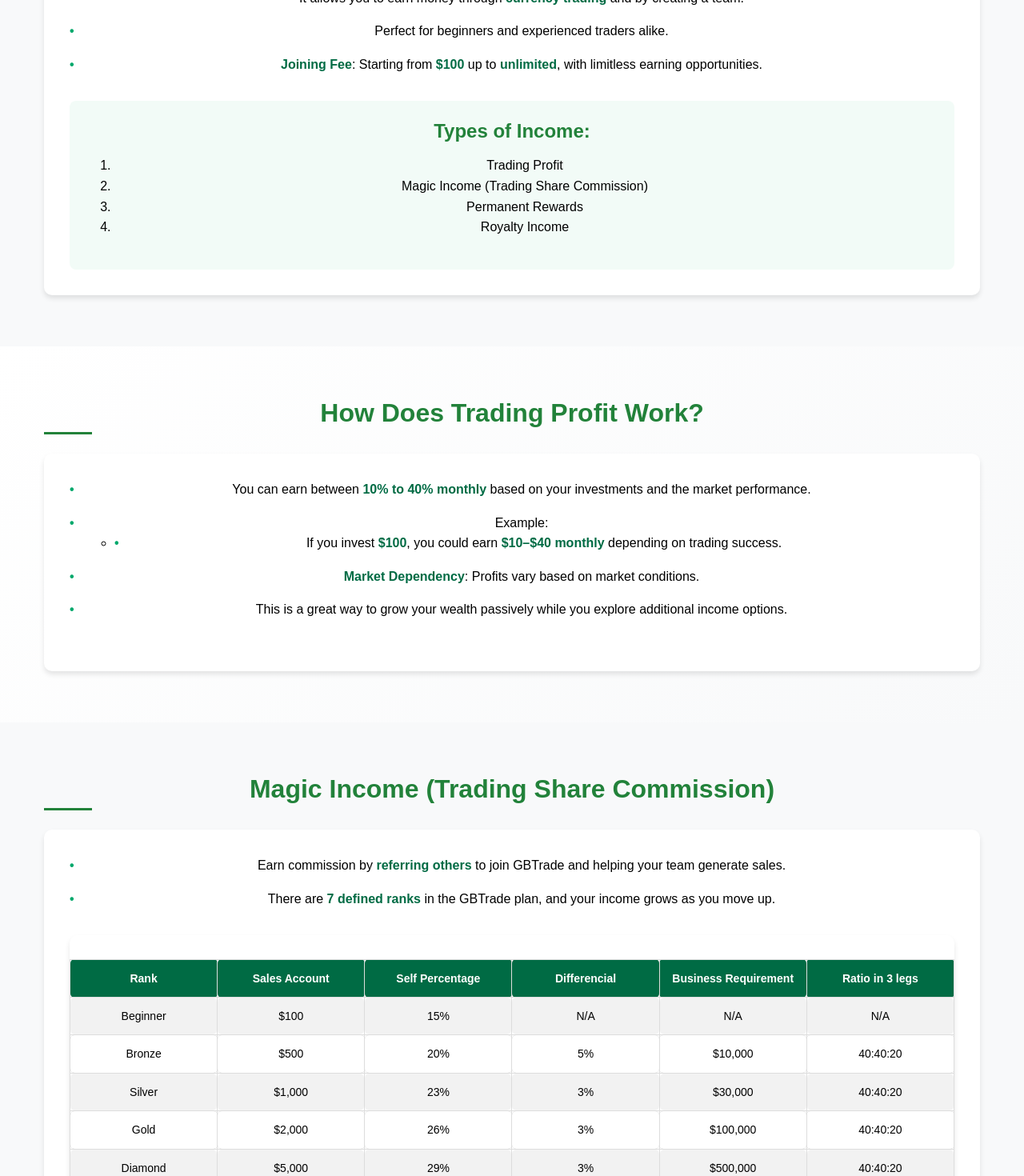
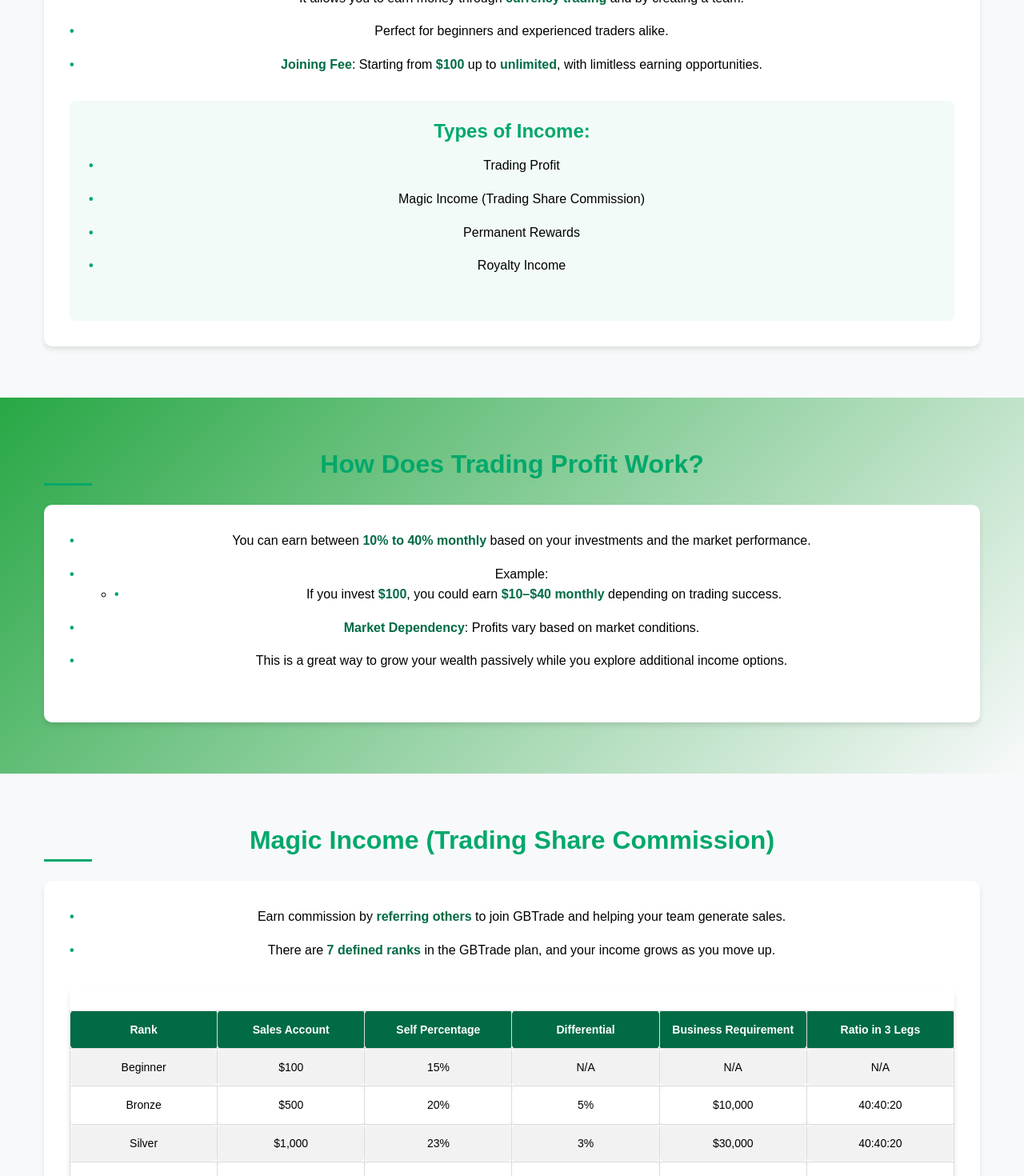
Before and after one commit to DecroXX69/GBFX, a React (Create React App) app in the folder client/: page /market in a window 1280 px wide. Shown: the part 700-2170 px from the top of the page at 80% size. Built offline with nearby package versions, Linux system fonts and the light colour scheme.

Commit message:
pamm program css

```diff
--- a/client/src/components/GreenBull.css
+++ b/client/src/components/GreenBull.css
@@ -1,4 +1,5 @@
 /* GreenBull.css */
+
 /* Root Variables */
 :root {
   --primary-green: #00A86B;
@@ -10,6 +11,9 @@
   --border-gray: #dee2e6;
   --warning-bg: #fff3cd;
   --warning-text: #856404;
+  --dark-gray: #6c757d;
+  --accent-gray: #e9ecef;
+  --highlight-color: #28a745; /* A deeper green to contrast with lighter sections */
 }
 
 /* Base Styles */
@@ -30,6 +34,10 @@
   background-color: var(--light-gray);
 }
 
+.section:nth-child(odd) {
+  background-color: var(--accent-gray);
+}
+
 .container {
   max-width: 1200px;
   margin: 0 auto;
@@ -38,7 +46,7 @@
 
 /* Typography */
 .main-title {
-    color: var(--theme-color);
+  color: var(--primary-green);
   font-size: 2.5rem;
   text-align: center;
   margin-bottom: 2rem;
@@ -48,7 +56,7 @@
 }
 
 h2 {
-    color: var(--theme-color);
+  color: var(--primary-green);
   font-size: 2rem;
   margin-bottom: 1.5rem;
   font-weight: 600;
@@ -63,11 +71,11 @@
   left: 0;
   width: 60px;
   height: 3px;
-    background-color: var(--theme-color);
+  background-color: var(--primary-green);
 }
 
 h3 {
-    color: var(--theme-color);
+  color: var(--primary-green);
   font-size: 1.5rem;
   margin-bottom: 1rem;
   font-weight: 600;
@@ -91,30 +99,13 @@
   position: relative;
 }
 
+/* Remove numbering from lists */
 .feature-list li::before {
   content: "•";
   color: var(--primary-green);
   position: absolute;
   left: 0;
   font-weight: bold;
-  }
-
-  ol.feature-list {
-    counter-reset: item;
-    padding-left: 1rem;
-  }
-
-  ol.feature-list li {
-    counter-increment: item;
-    padding-left: 2rem;
-  }
-
-  ol.feature-list li::before {
-    content: counter(item) ".";
-    color: var(--primary-green);
-    font-weight: bold;
-    position: absolute;
-    left: 0;
 }
 
 /* Tables */
@@ -198,7 +189,7 @@
 
 /* Custom Section Styles */
 .trading-section {
-    background: linear-gradient(135deg, var(--white) 0%, var(--light-gray) 100%);
+  background: linear-gradient(135deg, var(--highlight-color) 0%, var(--light-gray) 100%);
 }
 
 .magic-income-section .table th {
@@ -374,12 +365,12 @@
 
 /* Focus States */
 :focus {
-    outline: 3px solid var(--theme-color);
+  outline: 3px solid var(--primary-green);
   outline-offset: 2px;
 }
 
 /* Selection Style */
 ::selection {
-    background-color: var(--theme-color);
+  background-color: var(--primary-green);
   color: var(--white);
 }
--- a/client/src/components/GreenBullreferal.jsx
+++ b/client/src/components/GreenBullreferal.jsx
@@ -1,7 +1,14 @@
-import React from 'react';
+import React, { useEffect } from 'react';
 import './GreenBull.css';
-import { Container, Row, Col, Form, Button } from 'react-bootstrap';
+import { Container, Row, Col, Table } from 'react-bootstrap';
+import AOS from 'aos';
+import 'aos/dist/aos.css';
+
 const GreenBullPage = () => {
+  useEffect(() => {
+    AOS.init({ duration: 1000 });
+  }, []);
+
   const ranks = [
     {
       rank: 'Beginner',
@@ -71,7 +78,6 @@ const GreenBullPage = () => {
   return (
     <div className="gb-container">
       <div className="mini-hero">
-
         <Container>
           <div className="breadcrumb-wrapper fade-in">
             <span className="home-link">Home</span>
@@ -83,7 +89,7 @@ const GreenBullPage = () => {
       </div>
 
       {/* Introduction Section */}
-      <section className="section intro-section">
+      <section className="section intro-section" data-aos="fade-up">
         <div className="container">
           <h1 className="main-title">Introduction to Green Bull <span>(GBTrade)</span></h1>
           <div className="intro-content">
@@ -97,19 +103,19 @@ const GreenBullPage = () => {
 
             <div className="income-types">
               <h3>Types of Income:</h3>
-              <ol>
+              <ul className="feature-list">
                 <li>Trading Profit</li>
                 <li>Magic Income (Trading Share Commission)</li>
                 <li>Permanent Rewards</li>
                 <li>Royalty Income</li>
-              </ol>
+              </ul>
             </div>
           </div>
         </div>
       </section>
 
       {/* Trading Profit Section */}
-      <section className="section trading-section">
+      <section className="section trading-section" data-aos="fade-up">
         <div className="container">
           <h2>How Does Trading Profit Work?</h2>
           <div className="trading-content">
@@ -128,7 +134,7 @@ const GreenBullPage = () => {
       </section>
 
       {/* Magic Income Section */}
-      <section className="section magic-income-section">
+      <section className="section magic-income-section" data-aos="fade-up">
         <div className="container">
           <h2>Magic Income (Trading Share Commission)</h2>
           <div className="commission-content">
@@ -138,15 +144,15 @@ const GreenBullPage = () => {
             </ul>
 
             <div className="table-responsive">
-              <table className="table table-striped">
+              <Table striped bordered hover>
                 <thead>
                   <tr>
                     <th>Rank</th>
                     <th>Sales Account</th>
                     <th>Self Percentage</th>
-                    <th>Differencial</th>
+                    <th>Differential</th>
                     <th>Business Requirement</th>
-                    <th>Ratio in 3 legs</th>
+                    <th>Ratio in 3 Legs</th>
                   </tr>
                 </thead>
                 <tbody>
@@ -161,7 +167,7 @@ const GreenBullPage = () => {
                     </tr>
                   ))}
                 </tbody>
-              </table>
+              </Table>
             </div>
             <p className="note"><strong>Note</strong>: The weakest leg automatically strengthens as investments grow.</p>
           </div>
@@ -169,12 +175,12 @@ const GreenBullPage = () => {
       </section>
 
       {/* Permanent Rewards Section */}
-      <section className="section rewards-section">
+      <section className="section rewards-section" data-aos="fade-up">
         <div className="container">
           <h2>Permanent Rewards</h2>
           <h3>Achieve Milestones, Earn Cash Rewards</h3>
           <div className="table-responsive">
-            <table className="table table-striped">
+            <Table striped bordered hover>
               <thead>
                 <tr>
                   <th>Rank</th>
@@ -189,13 +195,13 @@ const GreenBullPage = () => {
                   </tr>
                 ))}
               </tbody>
-            </table>
+            </Table>
           </div>
         </div>
       </section>
 
       {/* Royalty Income Section */}
-      <section className="section royalty-section">
+      <section className="section royalty-section" data-aos="fade-up">
         <div className="container">
           <h2>How Do You Earn Royalty Income?</h2>
           <div className="royalty-content">
@@ -206,7 +212,7 @@ const GreenBullPage = () => {
             </ul>
 
             <div className="table-responsive">
-              <table className="table table-striped">
+              <Table striped bordered hover>
                 <thead>
                   <tr>
                     <th>Rank</th>
@@ -221,14 +227,14 @@ const GreenBullPage = () => {
                     </tr>
                   ))}
                 </tbody>
-              </table>
+              </Table>
             </div>
           </div>
         </div>
       </section>
 
       {/* Terms and Conditions Section */}
-      <section className="section terms-section">
+      <section className="section terms-section" data-aos="fade-up">
         <div className="container">
           <h2>Terms and Conditions</h2>
           <div className="terms-content">
@@ -262,21 +268,20 @@ const GreenBullPage = () => {
       </section>
 
       {/* Why Join Section */}
-      <section className="section why-join-section">
+      <section className="section why-join-section" data-aos="fade-up">
         <div className="container">
           <h2>Why Join Green Bull (GBTrade)?</h2>
           <div className="reasons-content">
             <h3>Reasons to Join:</h3>
-            <ol className="feature-list">
+            <ul className="feature-list">
               <li><strong>Unlimited earning potential</strong> through Forex trading and networking.</li>
               <li>Attractive rewards and royalty income for consistent performers.</li>
               <li>Professional support and regular updates to help you grow.</li>
               <li>Transparent and easy-to-understand system with timely payments.</li>
-            </ol>
+            </ul>
           </div>
         </div>
       </section>
-
     </div>
   );
 };
```
Lines whose indentation alone changed are shown as unchanged.
